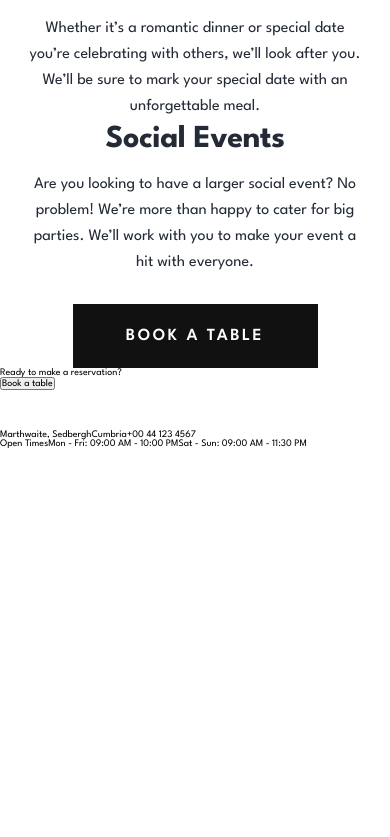
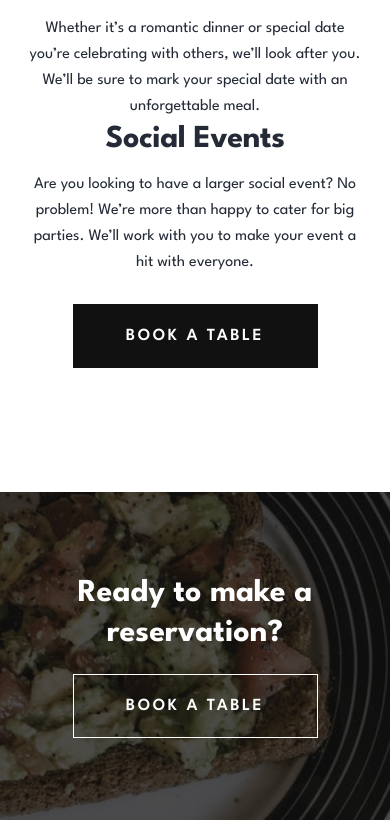
Before and after one commit to Rubendvb/dine-restaurant-website, a React (Vite) app: page / in a window 390 px wide. Shown: the part 4950-5787 px from the top of the page. Before the commit the page ends 5398 px from the top, so only its background shows below. Built offline with nearby package versions, Linux system fonts and the light colour scheme.

Commit message:
Reservation mobile component finalized

```diff
--- a/src/components/Events/Events.scss
+++ b/src/components/Events/Events.scss
@@ -7,6 +7,7 @@
   display: flex;
   flex-direction: column;
   align-items: center;
+  padding-bottom: 124px;
 
   &-image {
     box-shadow: 0 75px 100px -50px rgba(56, 66, 84, 0.5);
--- /dev/null
+++ b/src/components/Reservation/Reservation.scss
@@ -0,0 +1,26 @@
+@use '../../styles/mixins' as *;
+@use '../../styles/variables' as *;
+
+.reservation {
+  @include padding-container;
+
+  background-image: url('../../../public//images//homepage/ready-bg-mobile@2x.jpg');
+  background-repeat: no-repeat;
+  background-size: cover;
+  background-position: center;
+  height: 328px;
+  display: flex;
+  flex-direction: column;
+  align-items: center;
+  justify-content: center;
+  gap: 20px;
+
+  h2 {
+    color: $white;
+    font-size: 3.2rem;
+    text-align: center;
+    font-weight: 700;
+    line-height: 40px;
+    text-wrap: pretty;
+  }
+}
--- /dev/null
+++ b/src/components/Reservation/index.tsx
@@ -0,0 +1,11 @@
+import { Button } from '../Button'
+import './Reservation.scss'
+
+export function Reservation() {
+  return (
+    <section className="reservation">
+      <h2 className="reservation-title">Ready to make a reservation?</h2>
+      <Button text="Book a table" theme="dark" />
+    </section>
+  )
+}
--- a/src/pages/Home/index.tsx
+++ b/src/pages/Home/index.tsx
@@ -3,6 +3,7 @@ import { FamilyExperience } from '../../components/FamilyExperience'
 import { Hero } from '../../components/Hero'
 import { Logo } from '../../components/Logo'
 import { MenuHighlights } from '../../components/MenuHighlights'
+import { Reservation } from '../../components/Reservation'
 
 import './Home.scss'
 
@@ -18,10 +19,7 @@ export function Home() {
 
         <Events />
 
-        <section className="section-reservation">
-          <h2 className="reservation-title">Ready to make a reservation?</h2>
-          <button className="button-book">Book a table</button>
-        </section>
+        <Reservation />
       </main>
 
       <footer className="footer">
```
